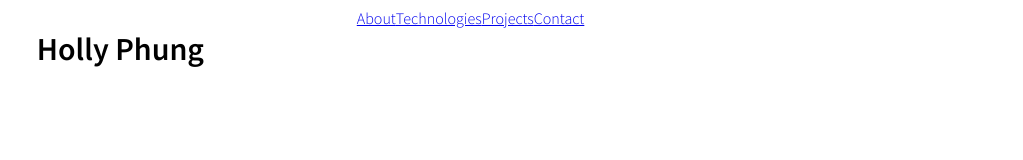
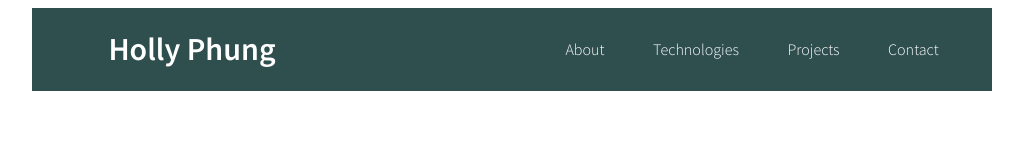
Before and after one commit to hollyphung95/prep-portfolio, a website: page index.html in a window 1280 px wide. Shown: the whole page, without its empty margins (128-1151 px from the left). Drawn offline with Linux system fonts and the light colour scheme.

Commit message:
Completed "Updating HTML with CSS classes"

```diff
--- a/index.html
+++ b/index.html
@@ -9,14 +9,14 @@
   </head>
 
   <body>
-    <div class="container">
-      <header class="row">
+    <div class="container text-align-center">
+      <header class="row justify-between align-center white-text page-header">
         <h1 class="col-4">Holly Phung</h1>
-        <nav class="col-6 row" >
-          <a href="#about">About</a>
-          <a href="#tech">Technologies</a>
-          <a href="#projects">Projects</a>
-          <a href="#contact">Contact</a>
+        <nav class="col-6 row justify-evenly">
+          <a href="#about" class="white-text nav-item">About</a>
+          <a href="#tech" class="white-text nav-item">Technologies</a>
+          <a href="#projects" class="white-text nav-item">Projects</a>
+          <a href="#contact" class="white-text nav-item">Contact</a>
         </nav>
       </header>
     </div>
```
